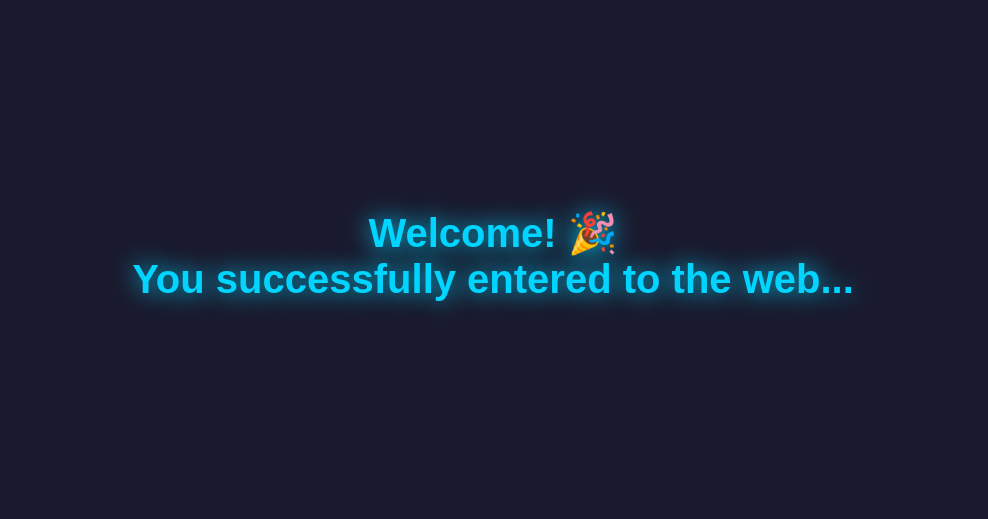
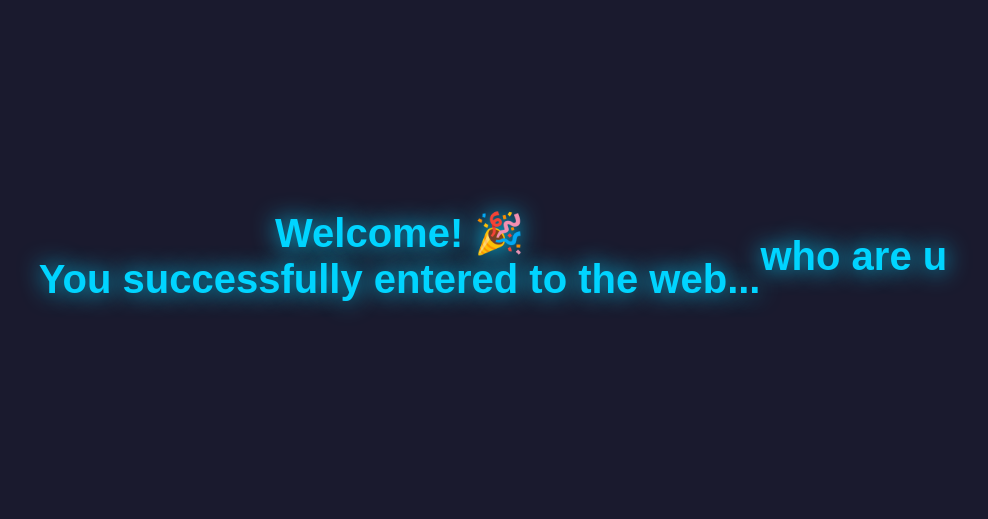
Before and after one commit to Sushobhan004/Mo_Swasthya, a Django app: page /welcome/ in a window 1280 px wide. Shown: the part 152-671 px from the top of the page, without its empty margins (147-1135 px from the left). Run offline with Django 5.2, Linux system fonts and the light colour scheme; the visitor is signed in with stand-in values (Sample User, id 1).

```diff
--- a/mydoc/templates/welcome.html
+++ b/mydoc/templates/welcome.html
@@ -34,5 +34,7 @@
 
     <h1>Welcome! 🎉 <br> You successfully entered to the web...</h1>
 
+    <h1> who are u</h1>
+
 </body>
 </html>
```
